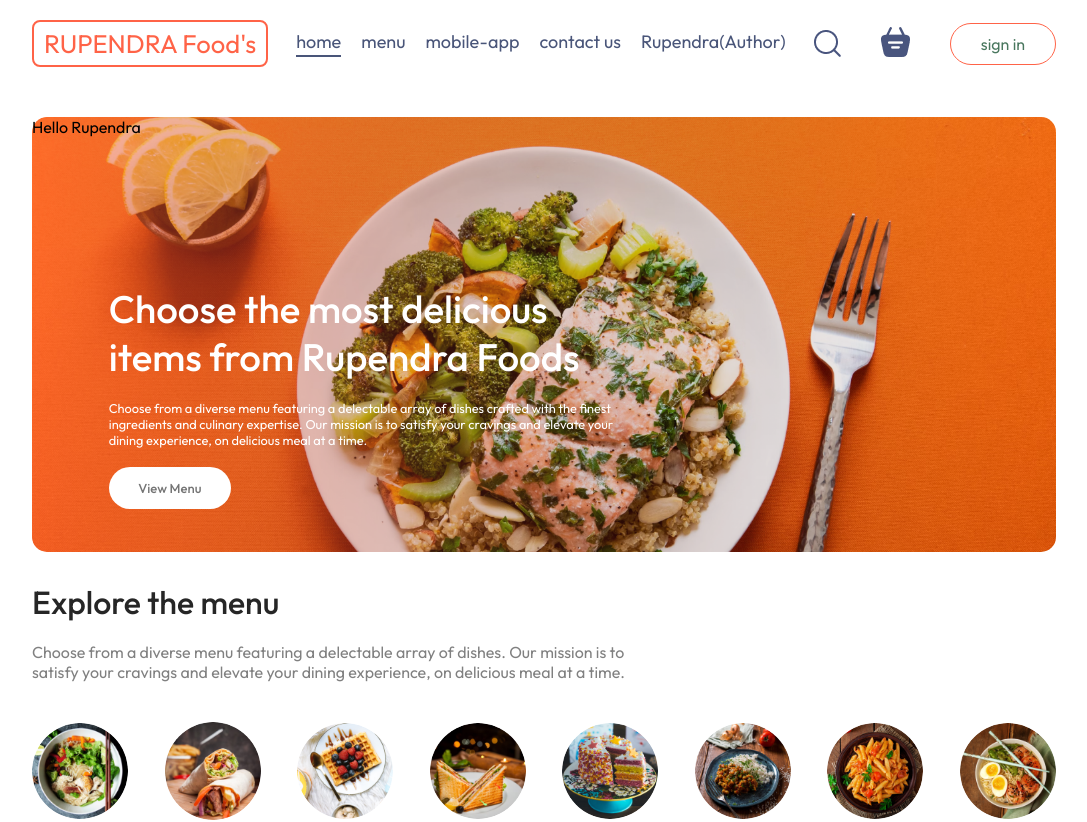
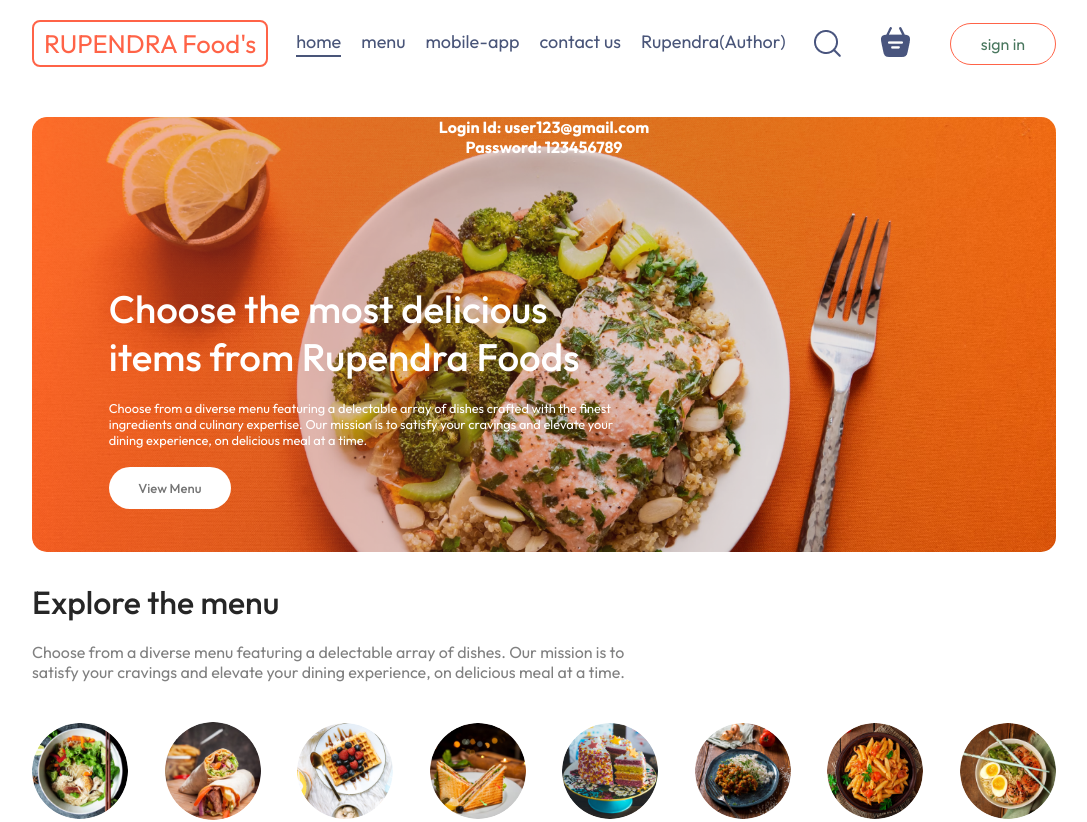
Before and after one commit to RupendraCHA/Rupendra_Food_Delivery, a React (Vite) app in the folder frontend/: page / in a window 1280 px wide. Shown: the top 822 px of the page, without its empty margins (96-1183 px from the left). Built offline with nearby package versions, Linux system fonts and the light colour scheme; no server answers.

Commit message:
Adding user details

```diff
--- a/frontend/src/components/Header/Header.css
+++ b/frontend/src/components/Header/Header.css
@@ -5,6 +5,12 @@
   margin: 30px auto;
   position: relative;
   border-radius: 15px;
+}
+.header .user p{
+  text-align: center;
+  color: white;
+  font-size: 16px;
+  font-weight: bold;
 }
 .header-contents {
   position: absolute;
--- a/frontend/src/components/Header/Header.jsx
+++ b/frontend/src/components/Header/Header.jsx
@@ -4,7 +4,10 @@ import "./Header.css"
 const Header = () => {
     return (
         <div className='header'>
-            <p>Hello Rupendra</p>
+            <div className='user'>
+                <p>Login Id: user123@gmail.com</p>
+                <p>Password: 123456789</p>
+            </div>
             <div className='header-contents'>
                 <h2>Choose the most delicious items from Rupendra Foods</h2>
                 <p>Choose from a diverse menu featuring a delectable
```
